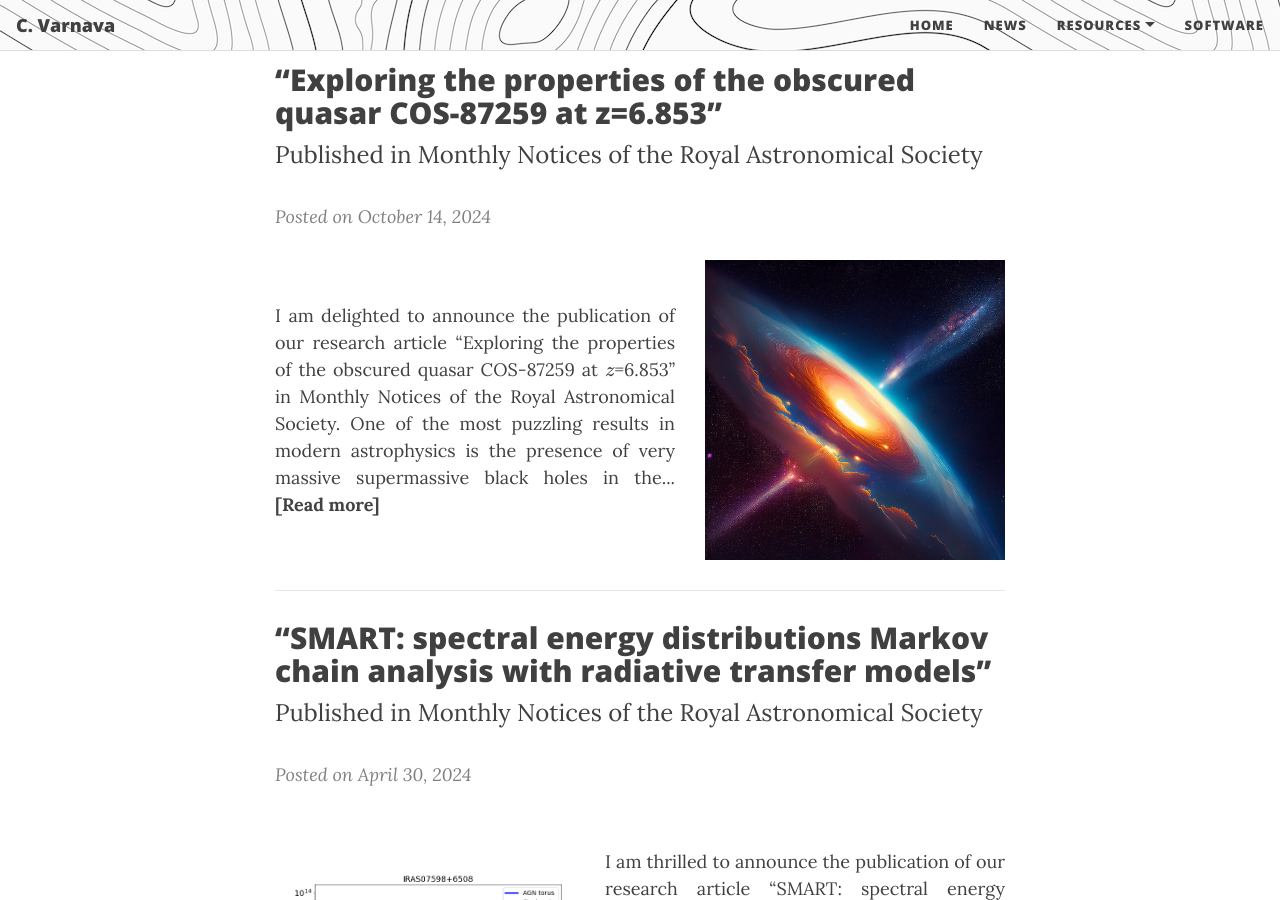
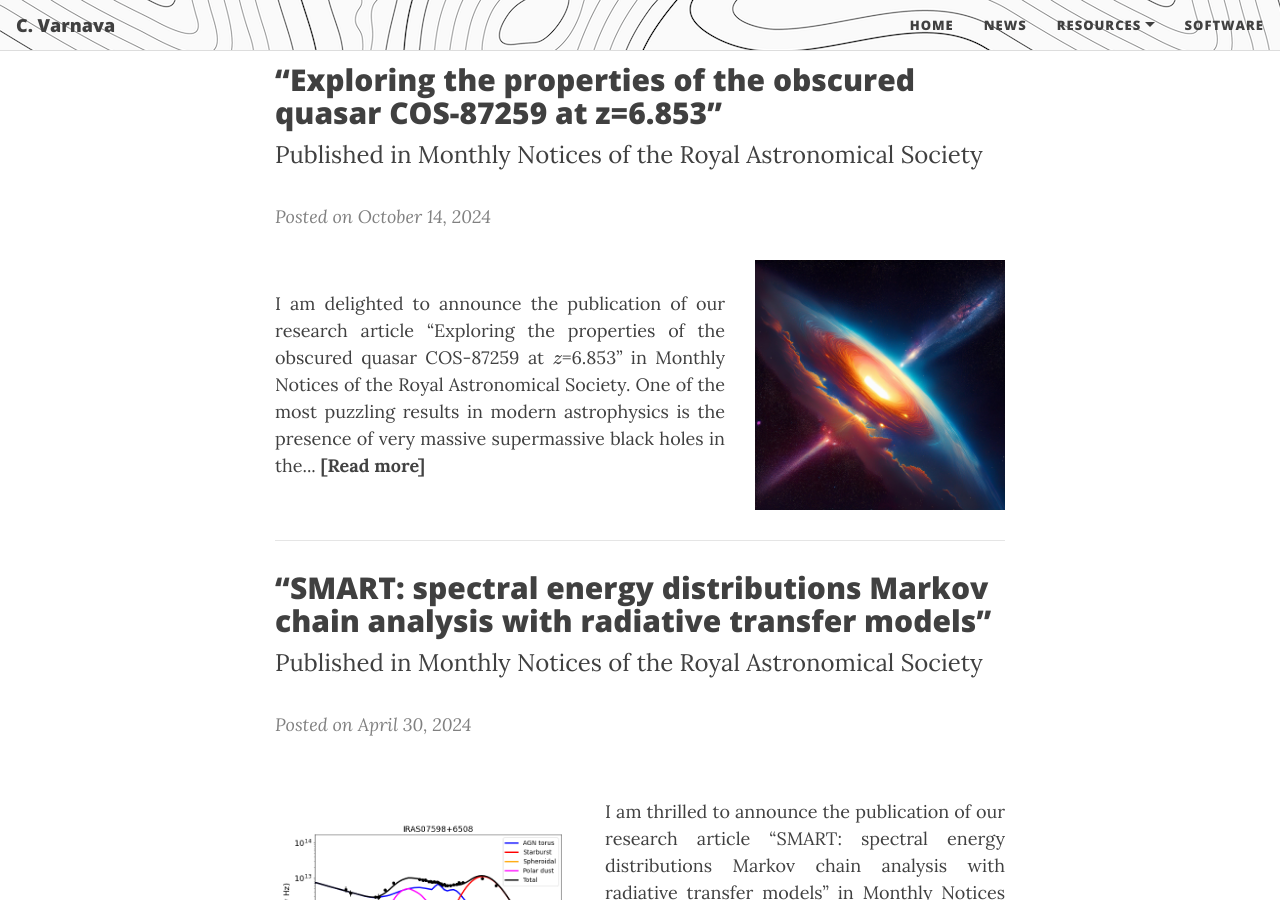
Before and after one commit to ch-var/ch-var.github.io, a Jekyll site: the page built from news.html, in a window 1280 px wide and 900 px high, scrolled down 751 px. Built offline with Jekyll 4.4.1, drawn with Linux system fonts in a browser that asks for light colours; formulas are drawn with MathJax 3.

Commit message:
Update news.html

```diff
--- a/news.html
+++ b/news.html
@@ -45,7 +45,7 @@
 
   <div style="display: flex; justify-content: space-between; align-items: center; flex-wrap: wrap;">
   <p style="text-align: justify; flex: 1;">I am delighted to announce the publication of our research article “Exploring the properties of the obscured quasar COS-87259 at \(z\)=6.853” in Monthly Notices of the Royal Astronomical Society. One of the most puzzling results in modern astrophysics is the presence of very massive supermassive black holes in the... <a href="https://ch-var.github.io/2024-10-14-COS-87529"><b style="color:#424242";>[Read more]</b></a></p>
-  <img src="/assets/img/SMBH.jpg" style="max-width: 300px; height: auto; margin-left: 30px;"/>
+  <img src="/assets/img/SMBH.jpg" style="max-width: 250px; height: auto; margin-left: 30px;"/>
 </div>
 
 <style>
```
